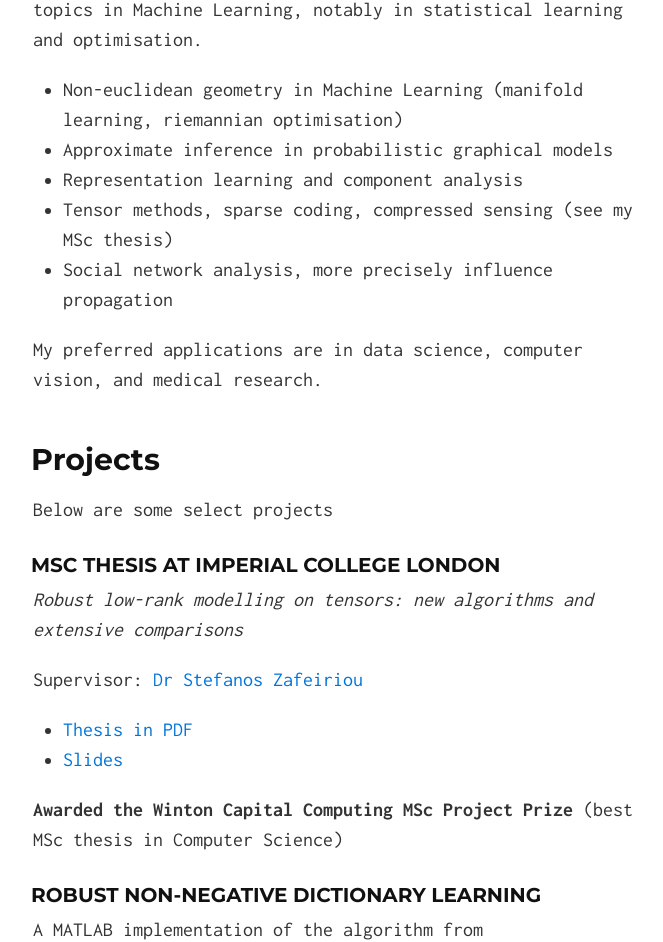
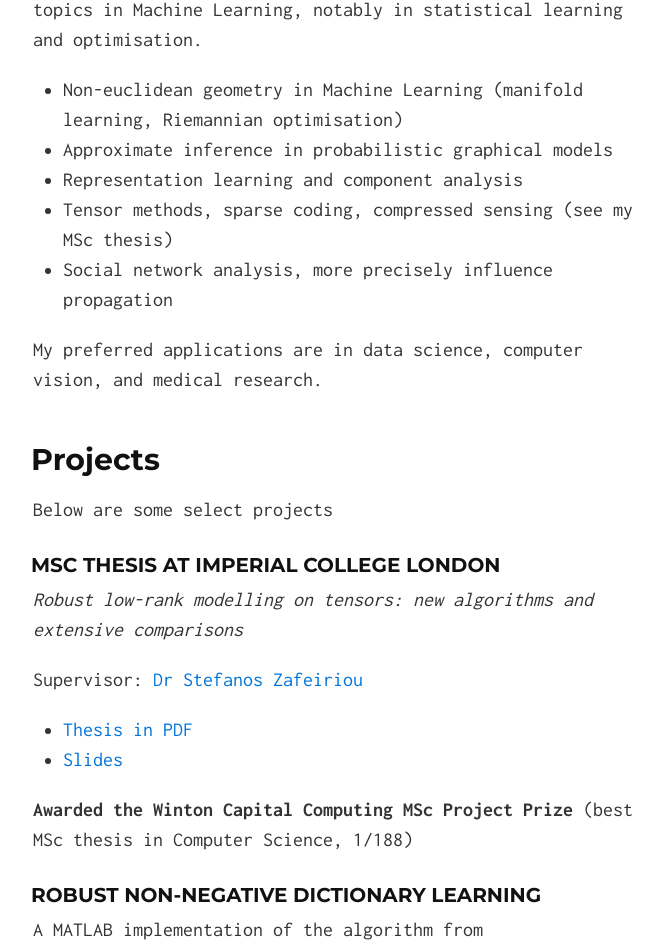
Before and after one commit to mbahri/mbahri.github.io, a Jekyll site: the page built from index.md, in a window 1280 px wide and 1400 px high, scrolled down 374 px. Shown: the part 181-1123 px from the top of the window, without its empty margins (307-970 px from the left). Built offline with Jekyll 4.4.1, drawn with Linux system fonts in a browser that asks for light colours.

Commit message:
Update index.md

```diff
--- a/index.md
+++ b/index.md
@@ -10,7 +10,7 @@ See my [Curriculum Vitae](./CV.pdf).
 
 Besides what I do at work, I am interested in a variety of topics in Machine Learning, notably in statistical learning and optimisation.
 
-* Non-euclidean geometry in Machine Learning (manifold learning, riemannian optimisation)
+* Non-euclidean geometry in Machine Learning (manifold learning, Riemannian optimisation)
 * Approximate inference in probabilistic graphical models
 * Representation learning and component analysis
 * Tensor methods, sparse coding, compressed sensing (see my MSc thesis)
@@ -30,7 +30,7 @@ Supervisor: [Dr Stefanos Zafeiriou](https://wp.doc.ic.ac.uk/szafeiri/)
 * [Thesis in PDF](https://github.com/mbahri/msc_thesis/raw/master/MSc_Thesis_final.pdf)
 * [Slides](https://github.com/mbahri/msc_thesis/raw/master/Slides_thesis.pdf)
 
-**Awarded the Winton Capital Computing MSc Project Prize** (best MSc thesis in Computer Science)
+**Awarded the Winton Capital Computing MSc Project Prize** (best MSc thesis in Computer Science, 1/188)
 
 ### Robust non-negative dictionary learning
 A MATLAB implementation of the algorithm from
```
